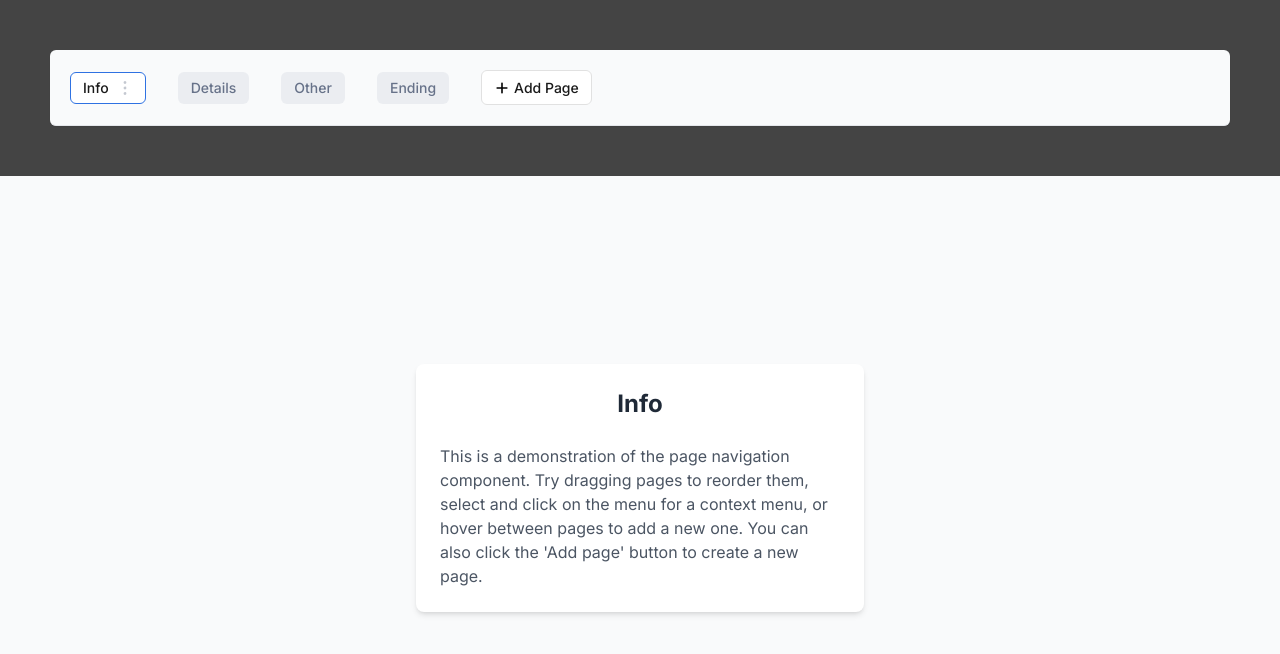
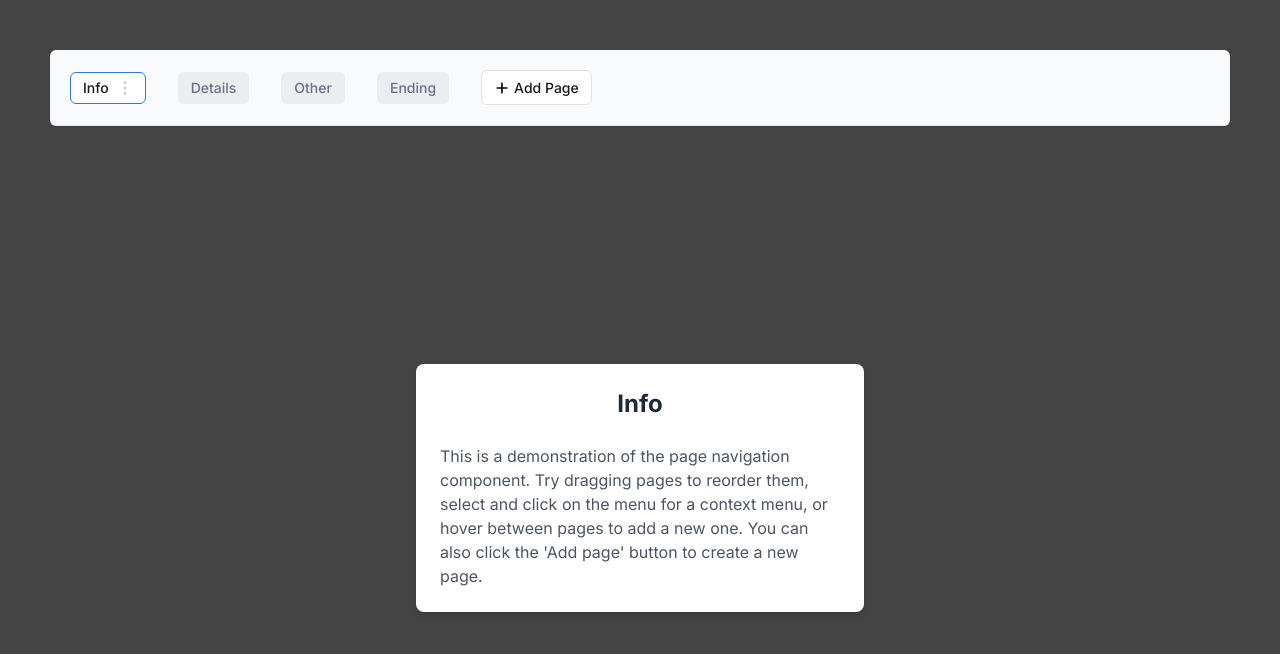
Before and after one commit to lukemadden/Fillout-Frontend-Take-home, a Next.js app: page / in a window 1280 px wide. Shown: the top 654 px of the page. Built offline with nearby package versions, Linux system fonts and the light colour scheme.

Commit message:
change bg color

```diff
--- a/src/app/page.tsx
+++ b/src/app/page.tsx
@@ -13,7 +13,7 @@ export default function Home() {
 	});
 
 	return (
-		<div className="min-h-screen flex flex-col bg-gray-50">
+		<div className="min-h-screen flex flex-col bg-[#444444]">
 			<PageNavigation
 				activePageId={activePageId}
 				onPageSelect={setActivePageId}
@@ -23,7 +23,7 @@ export default function Home() {
 					pages.forEach((page) => {
 						newTitles[page.id] = page.title;
 					});
-					setPageTitles(newTitles as typeof pageTitles); // Ensure type compatibility
+					setPageTitles(newTitles);
 				}}
 			/>
 
--- a/src/components/PageNavigation.tsx
+++ b/src/components/PageNavigation.tsx
@@ -270,7 +270,7 @@ export default function PageNavigation({
 	}, []);
 
 	return (
-		<div className="w-full bg-[#444444] p-[50px]">
+		<section className="w-full bg-[#444444] p-[50px]">
 			<div className="w-full bg-[#f9fafb] shadow-sm border-b border-gray-200 rounded-md">
 				<div className="max-w-7xl pl-[20px] pr-[20px] py-[20px]">
 					<div className="flex items-center">
@@ -409,6 +409,6 @@ export default function PageNavigation({
 					onClose={closeContextMenu}
 				/>
 			)}
-		</div>
+		</section>
 	);
 }
```
